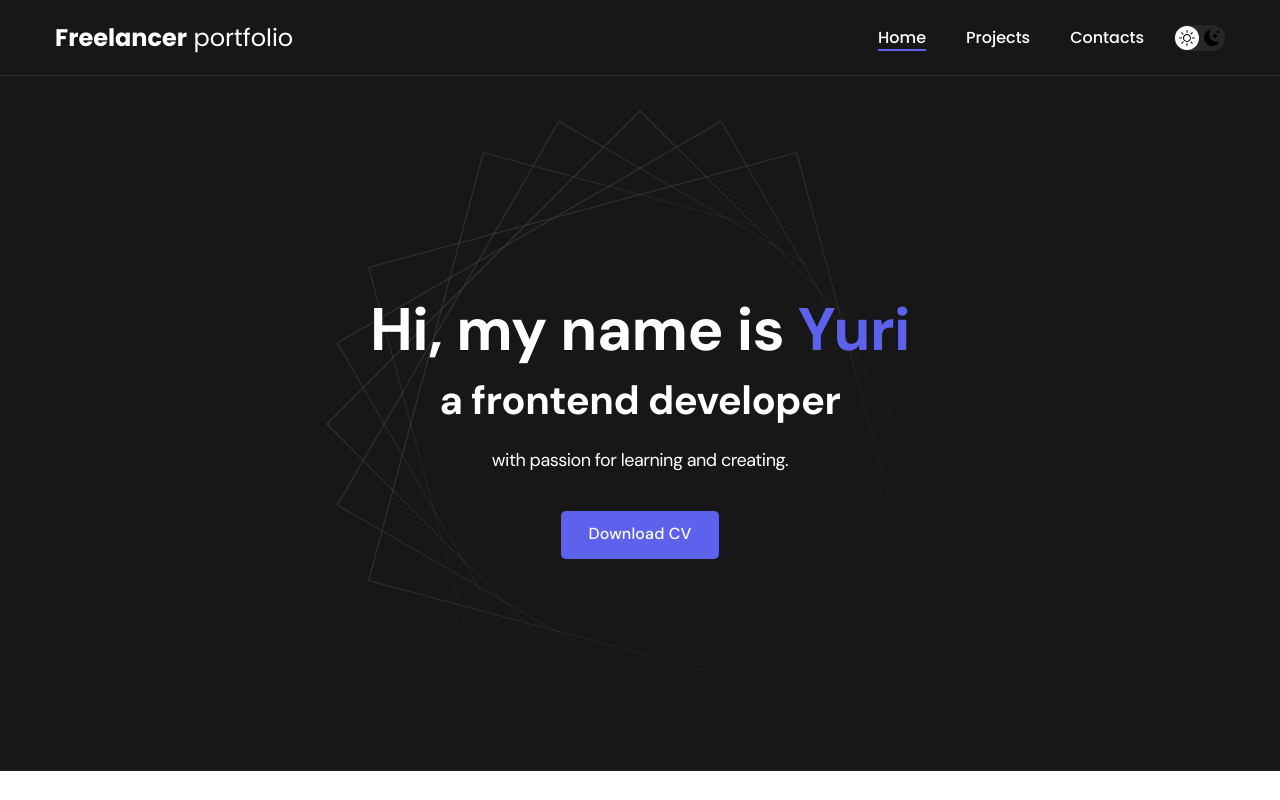
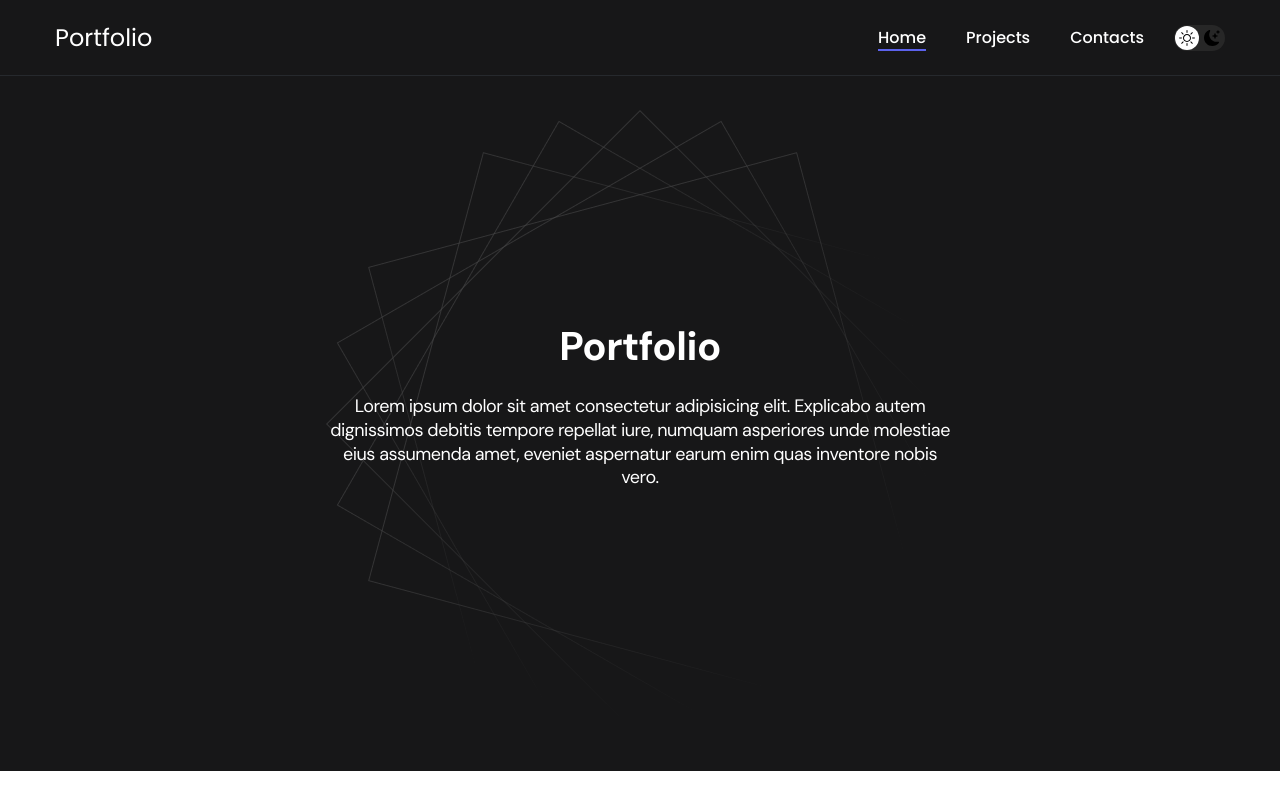
Before and after one commit to viktorDevelop/react-site-porfolio, a React (Create React App) app: page / in a window 1280 px wide. Shown: the top 800 px of the page. Built offline with nearby package versions, Linux system fonts and the light colour scheme.

Commit message:
fix text

```diff
--- a/src/components/header/Header.jsx
+++ b/src/components/header/Header.jsx
@@ -4,14 +4,14 @@ const Header = function(){
     return (
         <header className="header">
         <div className="header__wrapper">
-            <h1 className="header__title">
-                <strong>Hi, my name is <em>Yuri</em></strong><br/>
-                a frontend developer
-            </h1>
+            <h1 className="header__title"> Portfolio </h1>
             <div className="header__text">
-                <p>with passion for learning and creating.</p>
+                <p>Lorem ipsum dolor sit amet consectetur adipisicing elit.
+                     Explicabo autem dignissimos debitis tempore repellat iure,
+                      numquam asperiores unde molestiae eius assumenda amet,
+                     eveniet aspernatur earum enim quas inventore nobis vero.</p>
             </div>
-            <a href="#!" className="btn">Download CV</a>
+
         </div>
     </header>
     )
--- a/src/components/navbar/Navbar.jsx
+++ b/src/components/navbar/Navbar.jsx
@@ -15,7 +15,7 @@ import SwitchTheme from "../SwitchTheme/SwitchTheme";
         <div className="container">
             <div className="nav-row">
                 <NavLink to="/" className="logo">
-                 <strong>Freelancer</strong> portfolio
+                 Portfolio
                 </NavLink>
 
                <SwitchTheme/>
```
